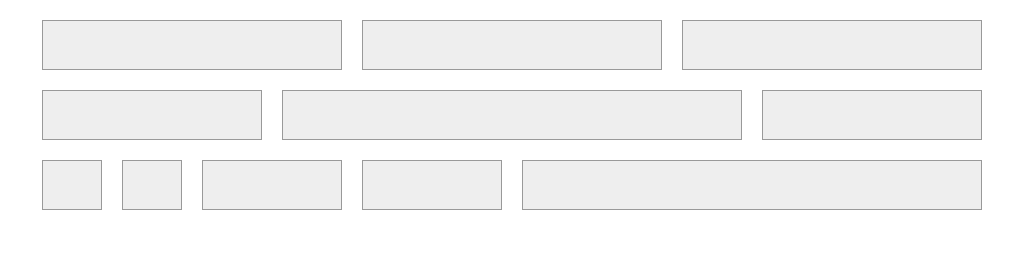
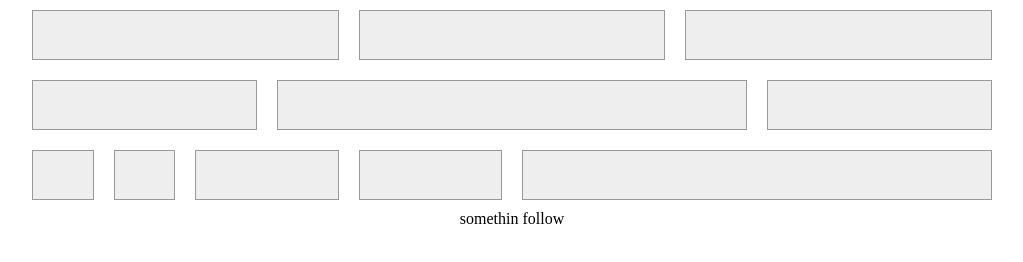
Before and after one commit to Quilljou/practice-ife, a plain HTML site: page task8-bootstrap/index.html in a window 1280 px wide. Shown: the whole page, without its empty margins (128-1151 px from the left). Drawn offline with Linux system fonts and the light colour scheme.

Commit message:
grid clearifx

```diff
--- a/task8-bootstrap/index.html
+++ b/task8-bootstrap/index.html
@@ -31,6 +31,7 @@
             <div class="col-sm-2 col-xs-3"><div class="content"></div></div>
             <div class="col-sm-6 col-xs-3"><div class="content"></div></div>
         </div>
+        somethin follow
     </div>
 </body>
 </html>
--- a/task8-bootstrap/sass/grid.scss
+++ b/task8-bootstrap/sass/grid.scss
@@ -8,25 +8,31 @@ html,body {
 //***reset end***//
 
 //***variable***//
-$gutter:20px;
+$gutter: 20px;
 
 
 .container {
+    width: 100%;
     max-width: 980px;
-    width: 100%;
     margin: 0 auto;
 }
 .row {
     width: 100%;
-    height: 50px;
+    // padding: $gutter;
+    overflow: hidden;
     // margin-left: -$gutter/2;
     // margin-right: -$gutter/2;
-    padding: $gutter/2;
+    // &:after {
+    //     content: "";
+    //     clear: both;
+    //     display: table;
+    // }
 }
 [class^="col-"] {
     float: left;
     padding: $gutter/2;
 }
+
 @media (min-width: 768px) {
     .col-sm-12 {
       width: 100%;
--- a/task8-bootstrap/sass/style.scss
+++ b/task8-bootstrap/sass/style.scss
@@ -1,5 +1,6 @@
 .container {
     .row {
+        // line-height: 50px;
         .content {
             height: 50px;
             border: 1px solid #999;
```
Also changed, not shown: task8-bootstrap/css/grid.min.css, task8-bootstrap/css/main.min.css.
